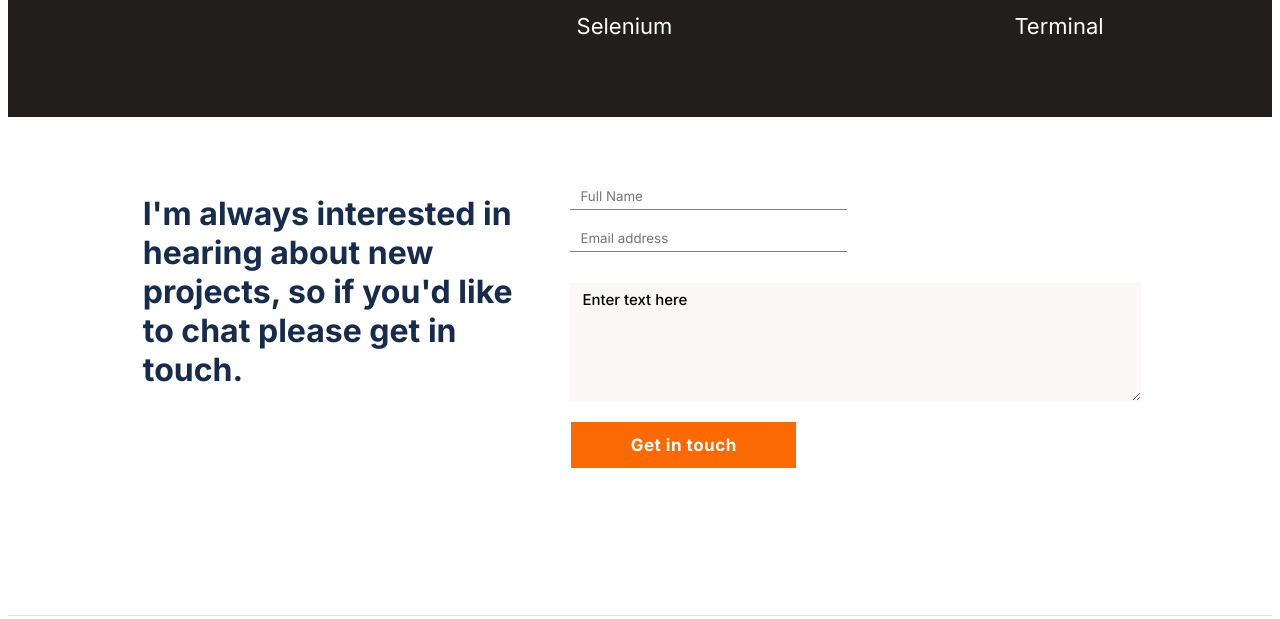
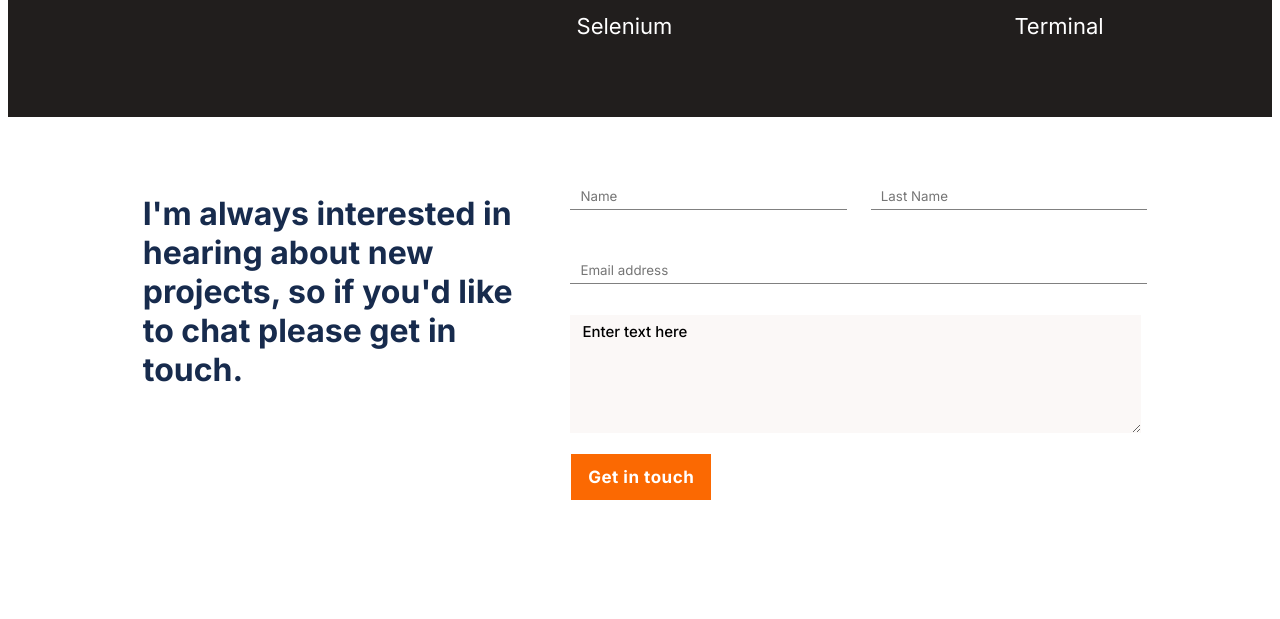
Before and after one commit to AzizRAA/personalportfolio, a website: page index.html in a window 1280 px wide. Shown: the part 3429-4048 px from the top of the page. Drawn offline with Linux system fonts and the light colour scheme.

Commit message:
fixed required changes

```diff
--- a/index.html
+++ b/index.html
@@ -214,14 +214,20 @@
       <div class="container">
         <h1 class="contact-header">I'm always interested in hearing about new projects, so if you'd like to chat please get in touch.</h1>
         <form action="https://formspree.io/f/mpzbbknz" method="POST">
-          <div id="inf">
-            <p id="info">
-              <input maxlength="30" type="text" placeholder="Full Name" name="full name" required/>
-              <input type="email" placeholder="Email address" name="email" pattern="[a-z0-9._%+-]+@[a-z0-9.-]+\.[a-z]{2,}$" required/></p>
+          <div class="text-info-div">
+            <p class="info-mail">
+              <input maxlength="30" required type="text" placeholder="Name" name="first-name"/>
+            </p>
+            <p class="info-mail">
+              <input maxlength="30" required type="text" placeholder="Last Name" name="last-name"/>
+            </p>
           </div>
-          <textarea maxlength="500" name="massage" placeholder="Enter text here" required></textarea>
+          <p class="info-mail">
+            <input required type="email" placeholder="Email address" name="Email"/>
+          </p>
+          <textarea required maxlength="500" name="massage" placeholder="Enter text here"></textarea>
           <p class="submit">
-            <input type="submit" name="size" value="Get in touch"/>
+            <input type="submit" name="size" value="Get in touch" />
           </p>
         </form>
       </div>
--- a/style.css
+++ b/style.css
@@ -407,11 +407,11 @@
     top: 100%;
   }
 
-  /*
+
   .work .container .projects .secondary-projects .project:hover button {
     top: 89%;
   }
-*/
+
   .work .projects .secondary-projects .project:hover .over {
     display: none;
   }
@@ -604,7 +604,7 @@
   font-family: "Inter", sans-serif;
 }
 
-.contact form #info input {
+.contact form .info-mail input {
   border: none;
   background-color: white;
   width: 100%;
@@ -616,7 +616,7 @@
   outline: none;
 }
 
-.contact form #inf #info:last-child input {
+.contact form .text-info-div .info-mail:last-child input {
   display: none;
 }
 
@@ -690,16 +690,16 @@
     width: 60%;
   }
 
-  .contact form #inf {
+  .contact form .text-info-div {
     display: flex;
     justify-content: space-between;
   }
 
-  .contact form #inf #info {
+  .contact form .text-info-div .info-mail {
     flex-basis: 47%;
   }
 
-  .contact form #inf #info:last-child input {
+  .contact form .text-info-div .info-mail:last-child input {
     display: block;
   }
 
@@ -709,7 +709,7 @@
   }
 
   .contact form .submit input {
-    width: 40%;
+    width: 25%;
   }
 }
 
```
